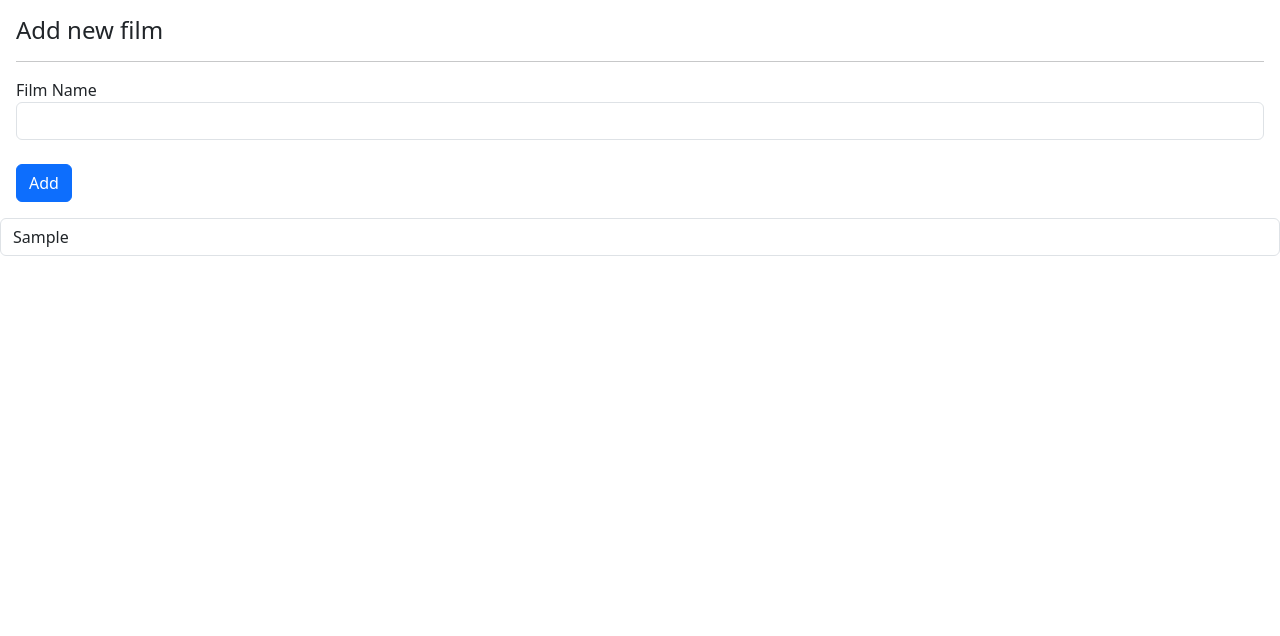
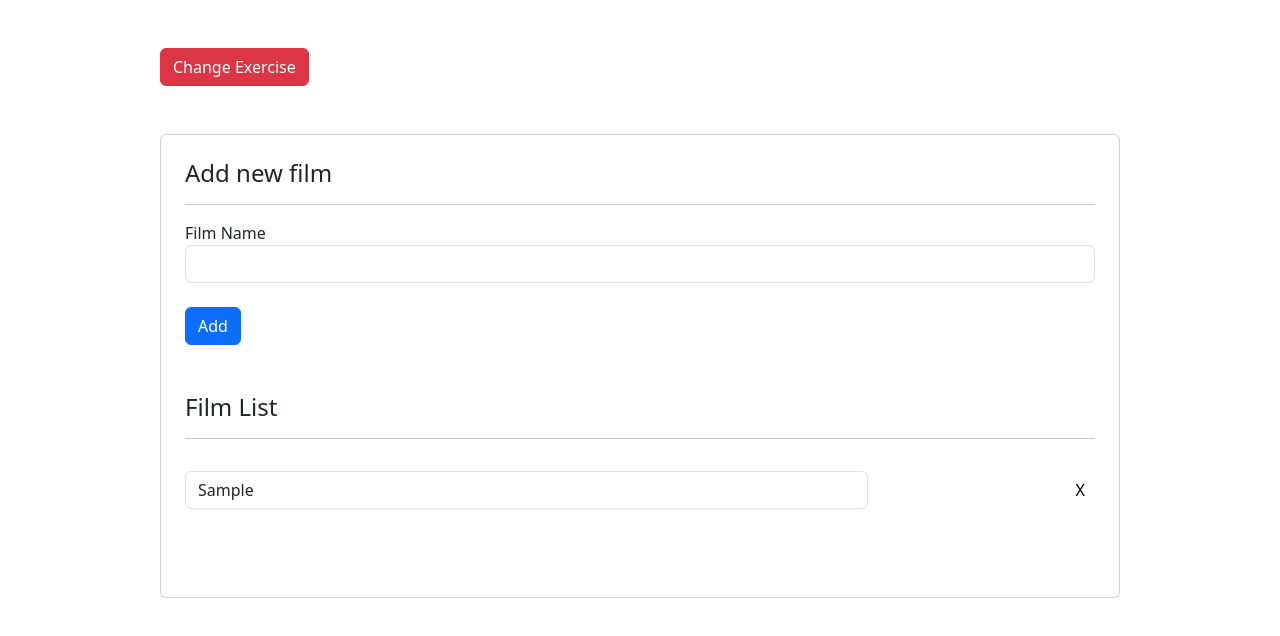
Before and after one commit to kate0321vs/hw-59, a React (Vite) app: page / in a window 1280 px wide. Both pictures are taken after typing "Sample" into the empty fields and a click on the button "Add". Shown: the top 636 px of the page. Built offline with nearby package versions, Linux system fonts and the light colour scheme.

Commit message:
Реализовала удаление фильма из списка фильмов. Создала контейнер Jokes и компонент Joke для вывода рандомной шутки из api.

```diff
--- a/src/App.tsx
+++ b/src/App.tsx
@@ -1,12 +1,23 @@
 import './App.css'
-import Films from "./containers/Films/Films.tsx";
+import Films from './containers/Films/Films.tsx';
+import Jokes from './containers/Jokes/Jokes.tsx';
+import { useState } from 'react';
 
 const App = () => {
-    return (
-        <>
-            <Films/>
-        </>
-    );
+  const [exBtn, setExBtn] = useState<boolean>(false);
+
+  const changeExercises = () => {
+    setExBtn(prevState => !prevState);
+  };
+
+  return (
+    <div className="mx-auto w-75">
+      <button className="my-5 btn btn-danger" type="button" onClick={changeExercises}>Change Exercise</button>
+      {exBtn ? <Jokes/> : <Films/>}
+
+
+    </div>
+  );
 };
 
 export default App;
--- a/src/components/FilmList/Film/Film.tsx
+++ b/src/components/FilmList/Film/Film.tsx
@@ -4,9 +4,10 @@ interface Props {
   name: string;
   id: string;
   onInputChange: (id: string, name: string) => void;
+  deleteItem: (id: string) => void;
 }
 
-const Film: React.FC<Props> = React.memo( ({name, id, onInputChange}) => {
+const Film: React.FC<Props> = React.memo( ({name, id, onInputChange, deleteItem}) => {
 
   const inputChangeHandler = (e: React.ChangeEvent<HTMLInputElement>) => {
     const {value} = e.target;
@@ -14,14 +15,16 @@ const Film: React.FC<Props> = React.memo( ({name, id, onInputChange}) => {
   };
 
   return (
-    <>
+    <div  className="d-flex justify-content-between">
       <input
         type="text"
-        className="form-control my-3"
+        className="form-control my-3 w-75"
         value={name}
         onChange={inputChangeHandler}
       />
-    </>
+
+      <button className="border-0 bg-transparent me-1" type="button" onClick={() => deleteItem(id)}>X</button>
+    </div>
   );
 }, (prevProps, nextProps) => {
   return prevProps.name === nextProps.name});
--- a/src/components/FilmList/FilmList.tsx
+++ b/src/components/FilmList/FilmList.tsx
@@ -4,20 +4,26 @@ import Film from './Film/Film.tsx';
 interface Props {
   films: IFilm[];
   editFilmName: (id: string, name: string) => void;
+  deleteItem: (id: string) => void;
 }
 
-const FilmList: React.FC<Props> = ({films, editFilmName}) => {
+const FilmList: React.FC<Props> = ({films, editFilmName, deleteItem}) => {
 
   return (
-    <>
+    <div  className="my-5">
+      <h4>Film List</h4>
+      <hr/>
       {films.length === 0 ? "No Added Films" :
         <>
           {films.map((film) => (
-            <Film name = {film.name} key={film.id} id={film.id} onInputChange={ editFilmName }/>
+            <Film name = {film.name}
+                  key={film.id}
+                  id={film.id} onInputChange={ editFilmName }
+                  deleteItem={() => deleteItem(film.id)}/>
           ))}
         </>
       }
-    </>
+    </div>
   );
 };
 
--- a/src/components/Form/Form.tsx
+++ b/src/components/Form/Form.tsx
@@ -25,7 +25,7 @@ const Form: React.FC<Props> = ({onSubmitFormToAddFilm}) => {
   }
 
   return (
-    <form onSubmit={onSubmit} className="my-3 mx-3">
+    <form onSubmit={onSubmit}>
       <h4>Add new film</h4>
       <hr/>
       <div className="form-group">
--- /dev/null
+++ b/src/components/Joke/Joke.tsx
@@ -0,0 +1,22 @@
+import React from 'react';
+import { IJokes } from '../../types';
+
+interface Props {
+  joke: IJokes;
+}
+
+const Joke: React.FC<Props> = ({joke}) => {
+
+  return (
+    <div>
+      {joke.type === 'single' ? <p>{joke.joke}</p> : null}
+      {joke.type === 'twopart' ?
+        <p>
+          {joke.setup} <br/> <br/> {joke.delivery}
+        </p> : null
+      }
+    </div>
+  );
+};
+
+export default Joke;
--- a/src/containers/Films/Films.tsx
+++ b/src/containers/Films/Films.tsx
@@ -19,11 +19,18 @@ const Films = () => {
     );
   };
 
+  const DeleteFilm = (id: string) => {
+    setFilms(prevFilms =>
+      prevFilms.filter(film => film.id !== id
+      )
+    );
+  }
+
   return (
-    <>
+    <div className="card py-4 px-4">
       <Form onSubmitFormToAddFilm={AddFilms}/>
-      <FilmList films={films} editFilmName={editFilmName}/>
-    </>
+      <FilmList films={films} editFilmName={editFilmName} deleteItem={DeleteFilm}/>
+    </div>
   );
 };
 
--- /dev/null
+++ b/src/containers/Jokes/Jokes.tsx
@@ -0,0 +1,30 @@
+import { useEffect, useState } from 'react';
+import { IJokes } from '../../types';
+import Joke from '../../components/Joke/Joke.tsx';
+
+
+const Jokes = () => {
+  const [joke, setJoke] = useState<IJokes>();
+  const url = 'https://v2.jokeapi.dev/joke/Programming';
+
+  useEffect(() => {
+    const fetchData = async () => {
+      const response = await fetch(url);
+      if (response.ok) {
+        const dataRequest = await response.json() as IJokes;
+        console.log(dataRequest);
+        setJoke(dataRequest);
+      }
+    };
+    void fetchData();
+  }, []);
+
+
+  return (
+    <div>
+      {joke ? <Joke joke={joke} /> : null}
+    </div>
+  );
+};
+
+export default Jokes;
--- a/src/main.tsx
+++ b/src/main.tsx
@@ -1,10 +1,7 @@
-import { StrictMode } from 'react';
 import { createRoot } from 'react-dom/client';
 import App from './App.tsx';
 import 'bootstrap/dist/css/bootstrap.min.css';
 
 createRoot(document.getElementById('root')!).render(
-  <StrictMode>
-    <App />
-  </StrictMode>,
+   <App />
 )
```
Also changed, not shown: src/types.d.ts (+7 -0 lines).
